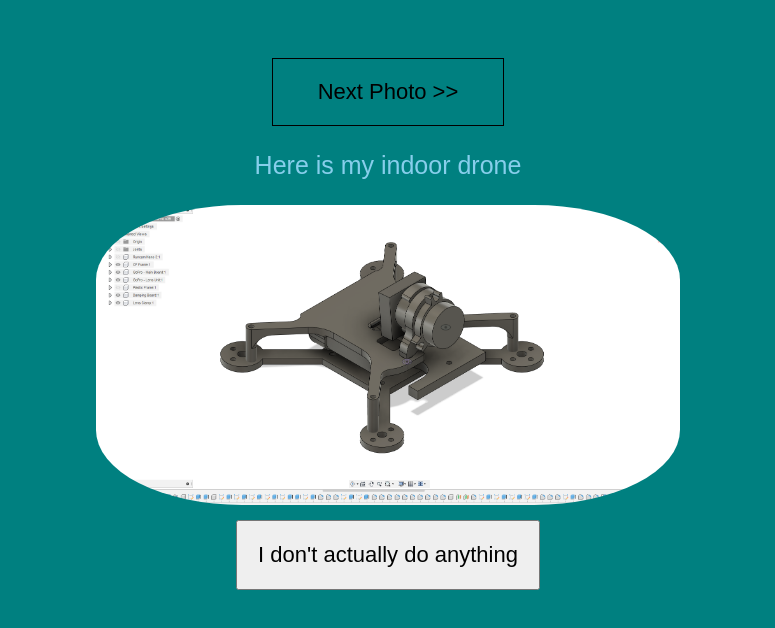
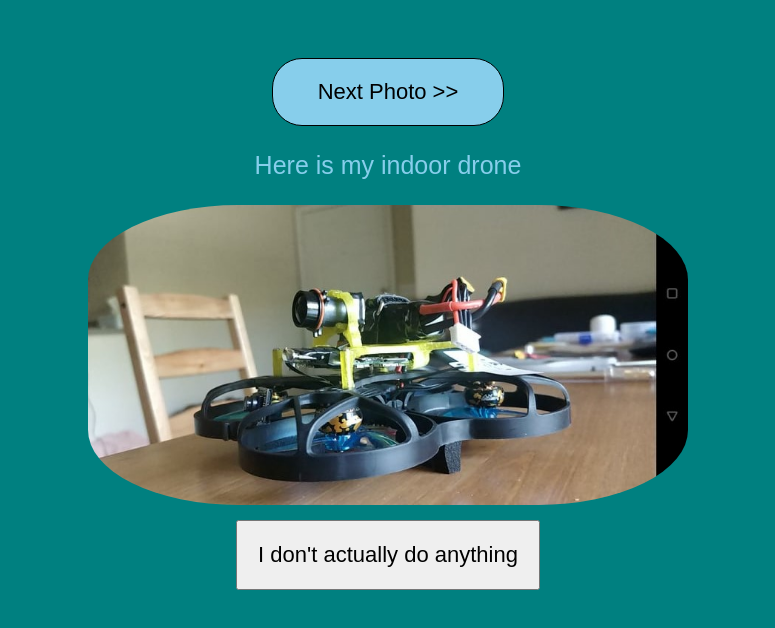
Before and after one commit to HenryT-Chou/MyFirstWebDevProject, a plain HTML site: page Drone_Website/index.html in a window 1280 px wide. Both pictures are taken after a click on the button "Next Photo >>". Shown: the part 152-780 px from the top of the page, without its empty margins (252-1027 px from the left). Drawn offline with Linux system fonts and the light colour scheme.

Commit message:
finished the youtube crash course

```diff
--- a/Drone_Website/app.css
+++ b/Drone_Website/app.css
@@ -24,7 +24,7 @@ body
   margin: 30px auto 0;
   /* padding is the spacing within the box/ button */
   padding: 20px 45px;
-  background-color: teal;
+  background-color: skyblue;
   font-size: 22px;
   text-align: center;
   border: 1px solid;
@@ -32,6 +32,7 @@ body
   outline: none;
   text-decoration: none;
   text-underline-position: below;
+  border-radius: 30px;
 
 }
 
--- a/Drone_Website/app.js
+++ b/Drone_Website/app.js
@@ -1,17 +1,25 @@
 
 //create a variable called pics, and store the 2 images that I have //for the button to cycle through
 var pics = [
-  "pictures/horizontal.png",
+  "pictures/horizontal .jpg",
   "pictures/assembly.png"
 ]
+
+var imgs = document.querySelector("img");
+var counter = 0;
 
 //again use the # to identify id's
 var realBtn = document.querySelector("#realButton");
 // what ever is in the curly braces will activate when button is clicked"
 realBtn.addEventListener("click", function(){
   // a function called alert that creates a pop up notification in the broswer
-  alert("CONGRATS!!! you clicked the real button!")
+  if(counter === 2){
+    counter = 0;
+  }
+  imgs.src = pics[counter]
+  counter = counter + 1;
 })
+
 
 var fakeBtn = document.querySelector("#fakeButton");
 fakeBtn.addEventListener("click", function(){
```
